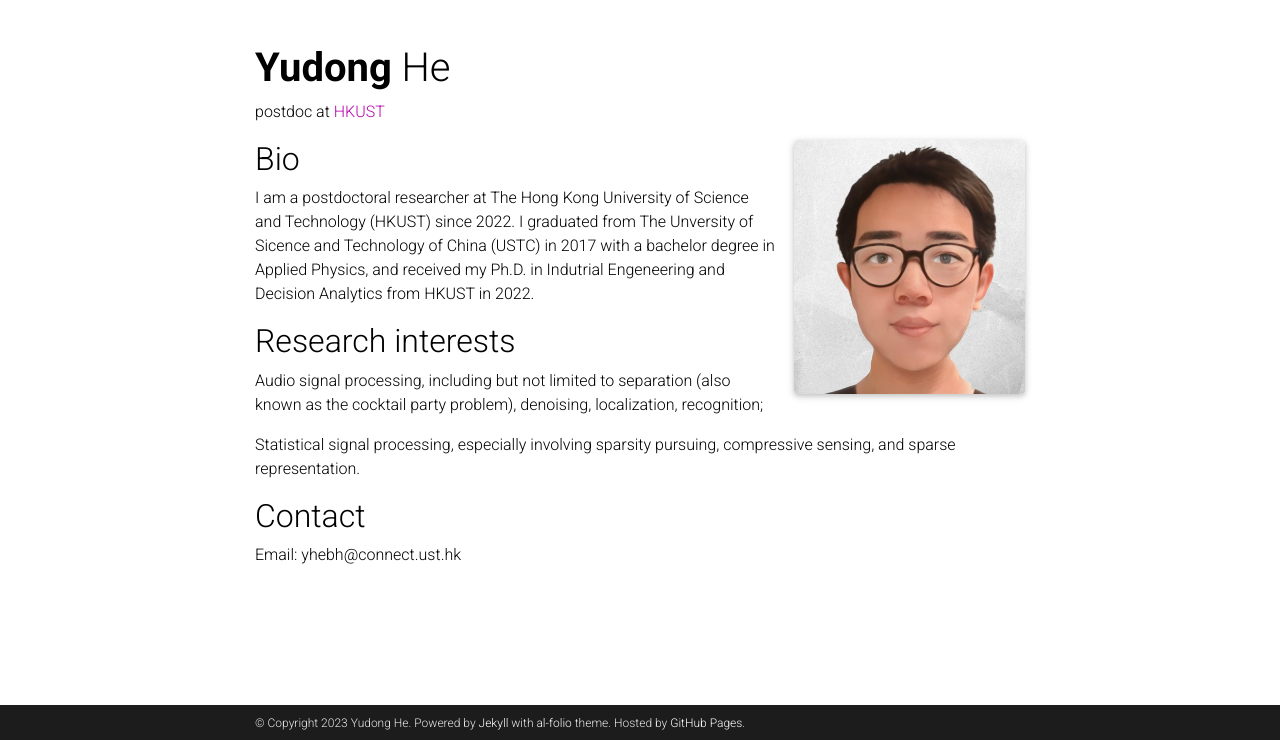
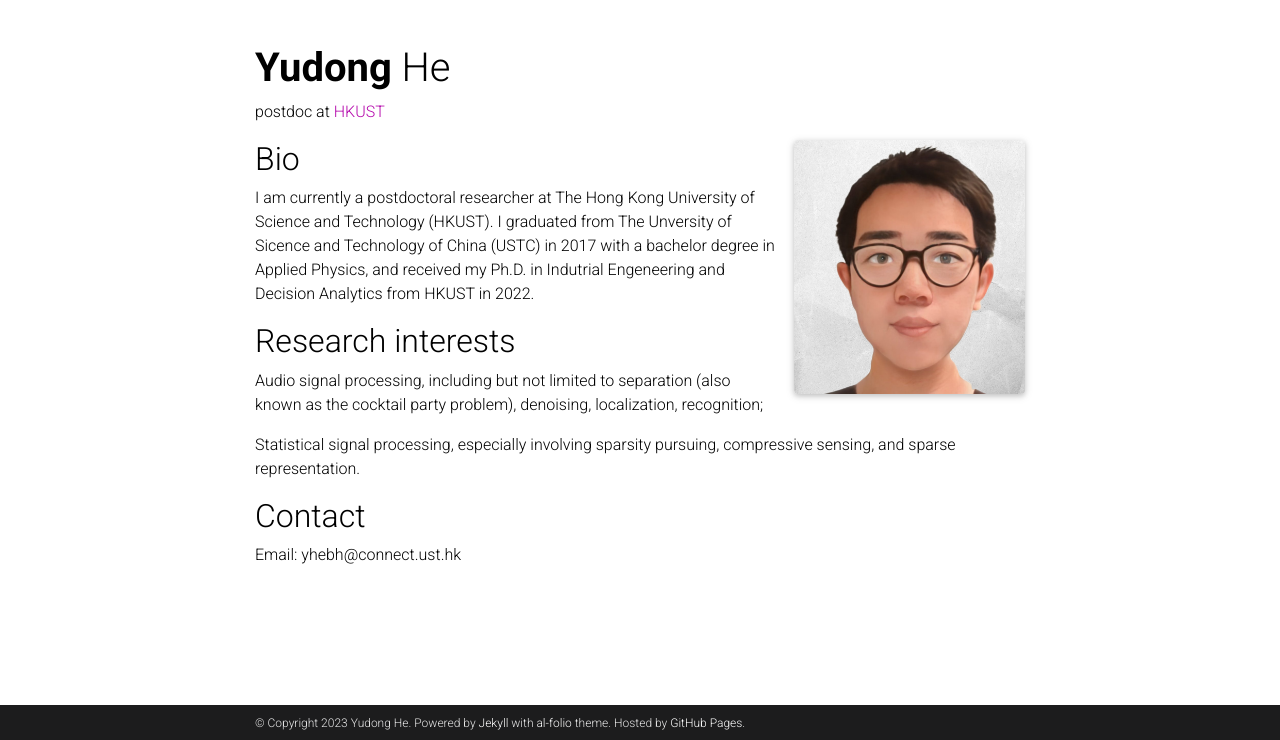
Before and after one commit to ydcnanhe/ydcnanhe.github.io, a Jekyll site: the page built from _pages/about.md, in a window 1280 px wide, cut to the strip 160-900 px from the top of the page. Built offline with Jekyll 4.4.1, drawn with Linux system fonts in a browser that asks for light colours; comment, search, counter and statistics services are not loaded; a style sheet for code colours, icons or effects is not loaded.

Commit message:
update about.md

```diff
--- a/_pages/about.md
+++ b/_pages/about.md
@@ -19,7 +19,7 @@ social: true  # includes social icons at the bottom of the page
 ---
 ## Bio
 
-I am a postdoctoral researcher at The Hong Kong University of Science and Technology (HKUST) since 2022. I graduated from The Unversity of Sicence and Technology of China (USTC) in 2017 with a bachelor degree in Applied Physics, and received my Ph.D. in Indutrial Engeneering and Decision Analytics from HKUST in 2022.
+I am currently a postdoctoral researcher at The Hong Kong University of Science and Technology (HKUST). I graduated from The Unversity of Sicence and Technology of China (USTC) in 2017 with a bachelor degree in Applied Physics, and received my Ph.D. in Indutrial Engeneering and Decision Analytics from HKUST in 2022.
 
 ## Research interests
 
```
